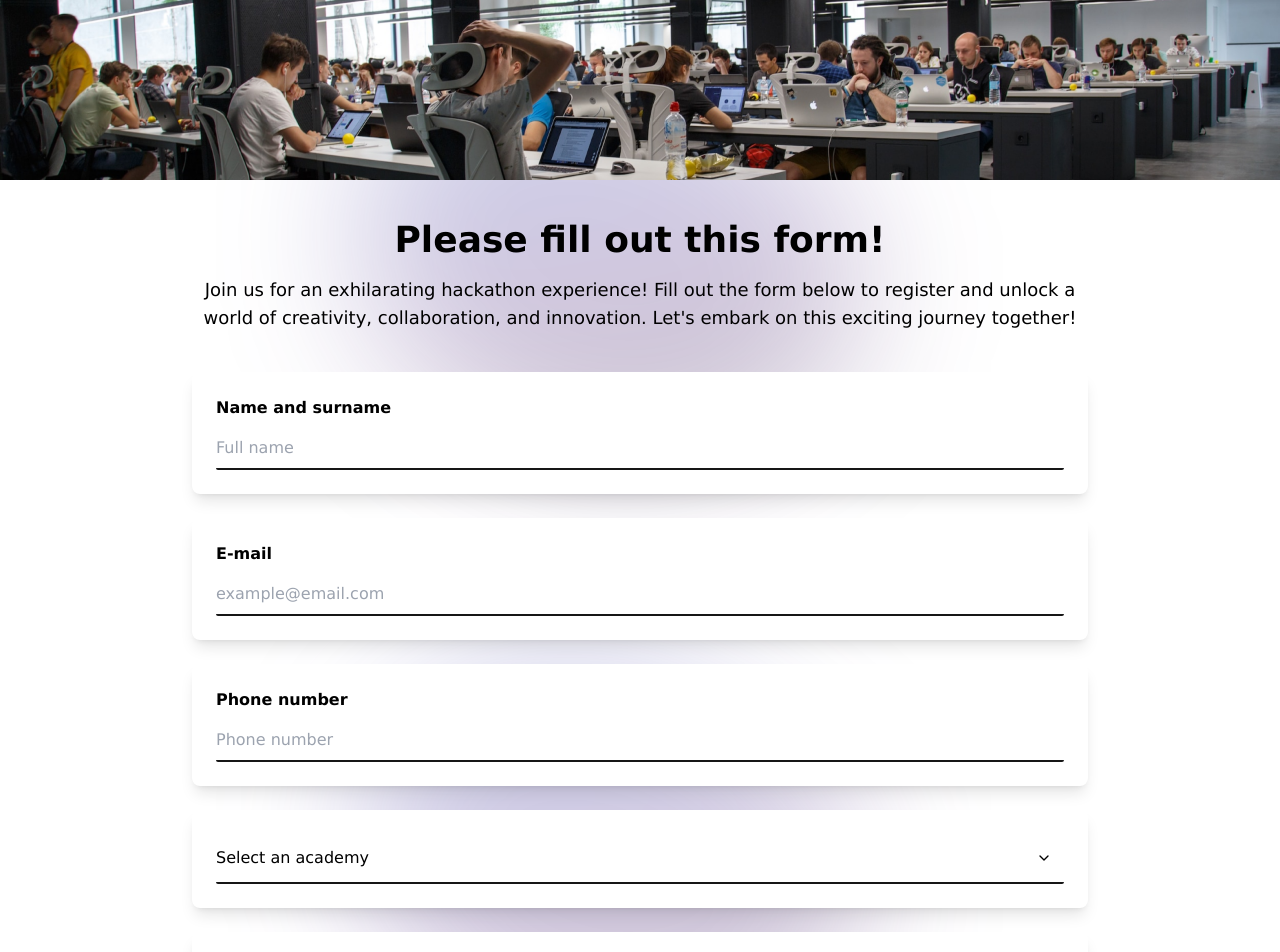
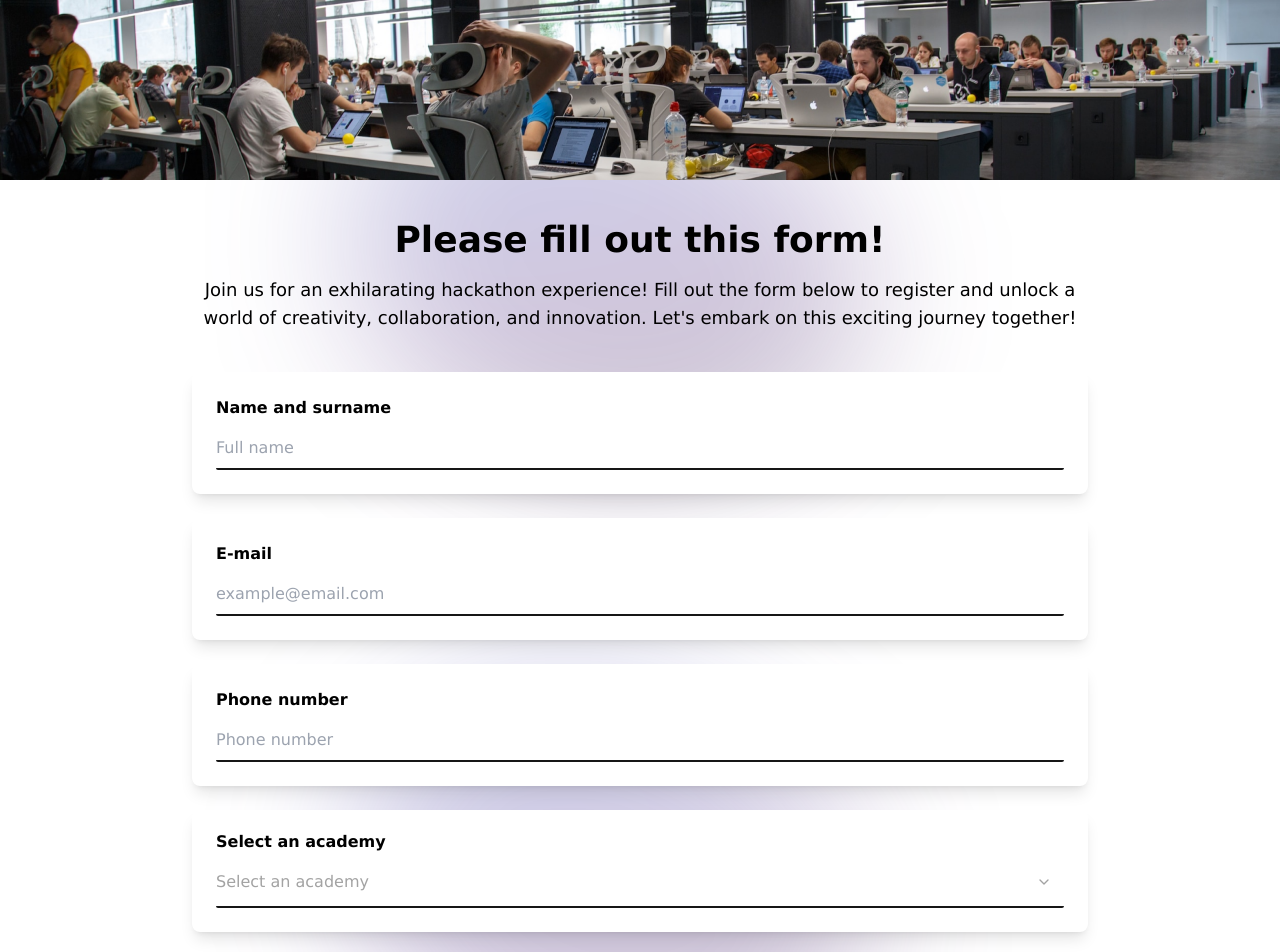
Before and after one commit to andrijantasevski/hackathons-platform, a Next.js app: page /event/1 in a window 1280 px wide. Shown: the top 952 px of the page. Built offline with nearby package versions, Linux system fonts and the light colour scheme.

Commit message:
fix: input select and label refactored

```diff
--- a/package.json
+++ b/package.json
@@ -10,6 +10,7 @@
   },
   "dependencies": {
     "@headlessui/react": "^1.7.14",
+    "@radix-ui/react-label": "^2.0.2",
     "@radix-ui/react-menubar": "^1.0.2",
     "@radix-ui/react-select": "^1.2.2",
     "@radix-ui/react-slot": "^1.0.2",
--- /dev/null
+++ b/src/components/ui/Label.tsx
@@ -0,0 +1,23 @@
+import * as React from "react";
+import * as LabelPrimitive from "@radix-ui/react-label";
+import { cva, type VariantProps } from "class-variance-authority";
+import { twMerge } from "tailwind-merge";
+
+const labelVariants = cva(
+  "font-bold text-left leading-none peer-disabled:cursor-not-allowed peer-disabled:opacity-70"
+);
+
+const Label = React.forwardRef<
+  React.ElementRef<typeof LabelPrimitive.Root>,
+  React.ComponentPropsWithoutRef<typeof LabelPrimitive.Root> &
+    VariantProps<typeof labelVariants>
+>(({ className, ...props }, ref) => (
+  <LabelPrimitive.Root
+    ref={ref}
+    className={twMerge(labelVariants(), className)}
+    {...props}
+  />
+));
+Label.displayName = LabelPrimitive.Root.displayName;
+
+export { Label };
--- a/src/components/ui/Select.tsx
+++ b/src/components/ui/Select.tsx
@@ -33,7 +33,6 @@ const selectTriggerVariants = cva(
     "items-center",
     "justify-between",
     "bg-white",
-    "placeholder:text-neutral-400",
     "focus:outline-none",
     "focus:ring-2",
     "focus:ring-primary",
@@ -44,12 +43,18 @@ const selectTriggerVariants = cva(
   {
     variants: {
       intent: {
-        primary: ["p-3", "shadow-lg", "rounded-md"],
+        primary: [
+          "p-3",
+          "shadow-lg",
+          "rounded-md",
+          "data-[placeholder]:text-neutral-400",
+        ],
         underlined: [
           "rounded-sm",
           "border-b-2",
           "border-neutral-900",
           "py-3 pr-3",
+          "data-[placeholder]:text-neutral-400",
         ],
         error: [],
         "underlined-error": [
@@ -58,6 +63,7 @@ const selectTriggerVariants = cva(
           "py-3",
           "pr-3",
           "text-error-500",
+          "data-[placeholder]:text-error-500",
         ],
       },
       defaultVariants: {
@@ -117,6 +123,18 @@ const SelectContent = React.forwardRef<
 ));
 SelectContent.displayName = SelectPrimitive.Content.displayName;
 
+const SelectLabel = React.forwardRef<
+  React.ElementRef<typeof SelectPrimitive.Label>,
+  React.ComponentPropsWithoutRef<typeof SelectPrimitive.Label>
+>(({ className, ...props }, ref) => (
+  <SelectPrimitive.Label
+    ref={ref}
+    className={twMerge("py-1.5 pl-8 pr-2 text-sm font-semibold", className)}
+    {...props}
+  />
+));
+SelectLabel.displayName = SelectPrimitive.Label.displayName;
+
 const SelectItem = React.forwardRef<
   React.ElementRef<typeof SelectPrimitive.Item>,
   React.ComponentPropsWithoutRef<typeof SelectPrimitive.Item>
--- a/src/pages/event/[eventId].tsx
+++ b/src/pages/event/[eventId].tsx
@@ -16,6 +16,7 @@ import {
   SelectTrigger,
   SelectValue,
 } from "@/components/ui/Select";
+import { Label } from "@/components/ui/Label";
 
 export type EventTypes = {
   name: string;
@@ -145,6 +146,7 @@ const Event: NextPage = () => {
                   rules={{ required: true }}
                   render={({ field: { onChange, value } }) => (
                     <div className="flex flex-col gap-2">
+                      <Label htmlFor="selectAcademy">Select an academy</Label>
                       <Select
                         isError={errors.academy}
                         errorMessage="Please select an academy"
@@ -152,6 +154,7 @@ const Event: NextPage = () => {
                         onValueChange={onChange}
                       >
                         <SelectTrigger
+                          id="selectAcademy"
                           intent={
                             errors.academy ? "underlined-error" : "underlined"
                           }
@@ -172,16 +175,18 @@ const Event: NextPage = () => {
               <InputContainer>
                 <Controller
                   control={control}
-                  defaultValue={""}
                   name="group"
                   rules={{ required: true }}
                   render={({ field: { onChange } }) => (
+                    <div className="flex flex-col gap-2">
+                      <Label htmlFor="selectGroup">Select a group</Label>
                       <Select
                         isError={errors.group}
                         errorMessage="Please select a group"
                         onValueChange={onChange}
                       >
                         <SelectTrigger
+                          id="selectGroup"
                           intent={
                             errors.group ? "underlined-error" : "underlined"
                           }
@@ -194,6 +199,7 @@ const Event: NextPage = () => {
                           <SelectItem value="3">Group 3</SelectItem>
                         </SelectContent>
                       </Select>
+                    </div>
                   )}
                 />
               </InputContainer>
```
Also changed, not shown: 1 other file (tests, documents, lock files or other folders). Lines whose indentation alone changed are shown as unchanged.
